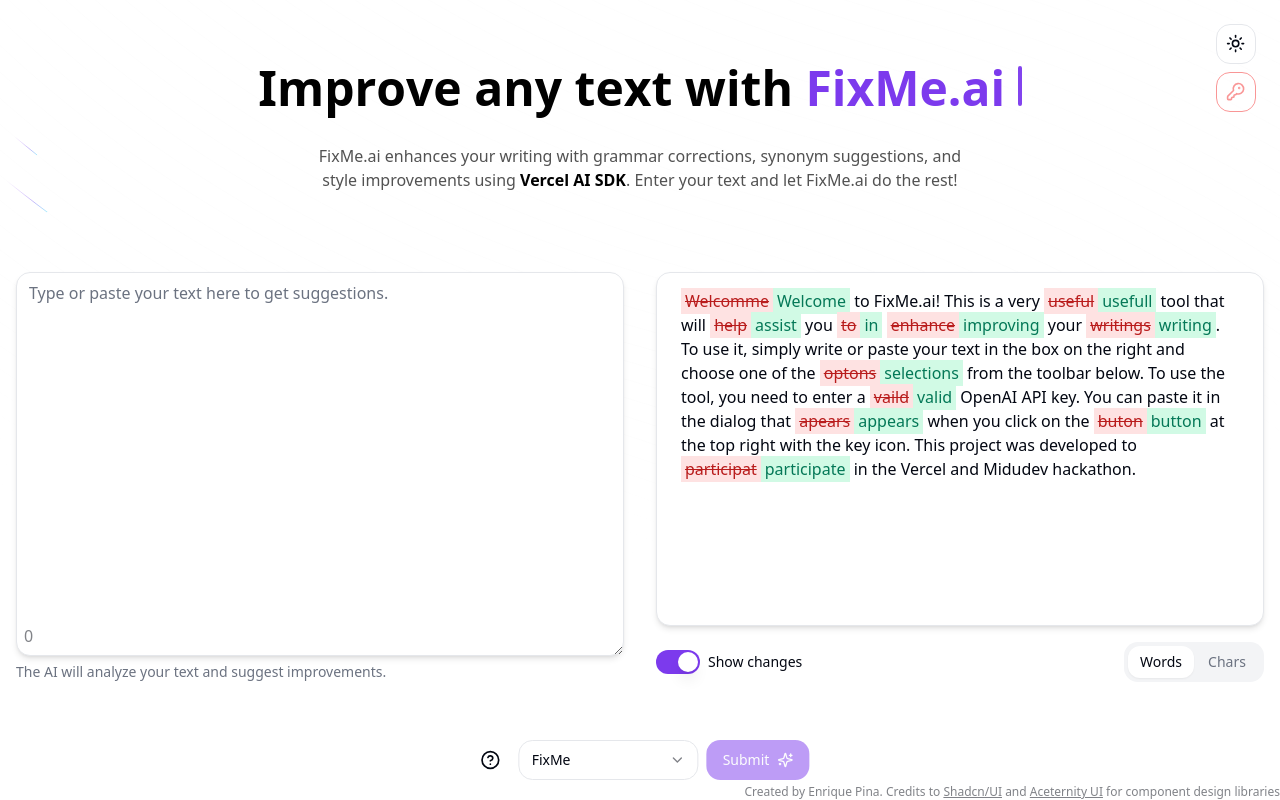
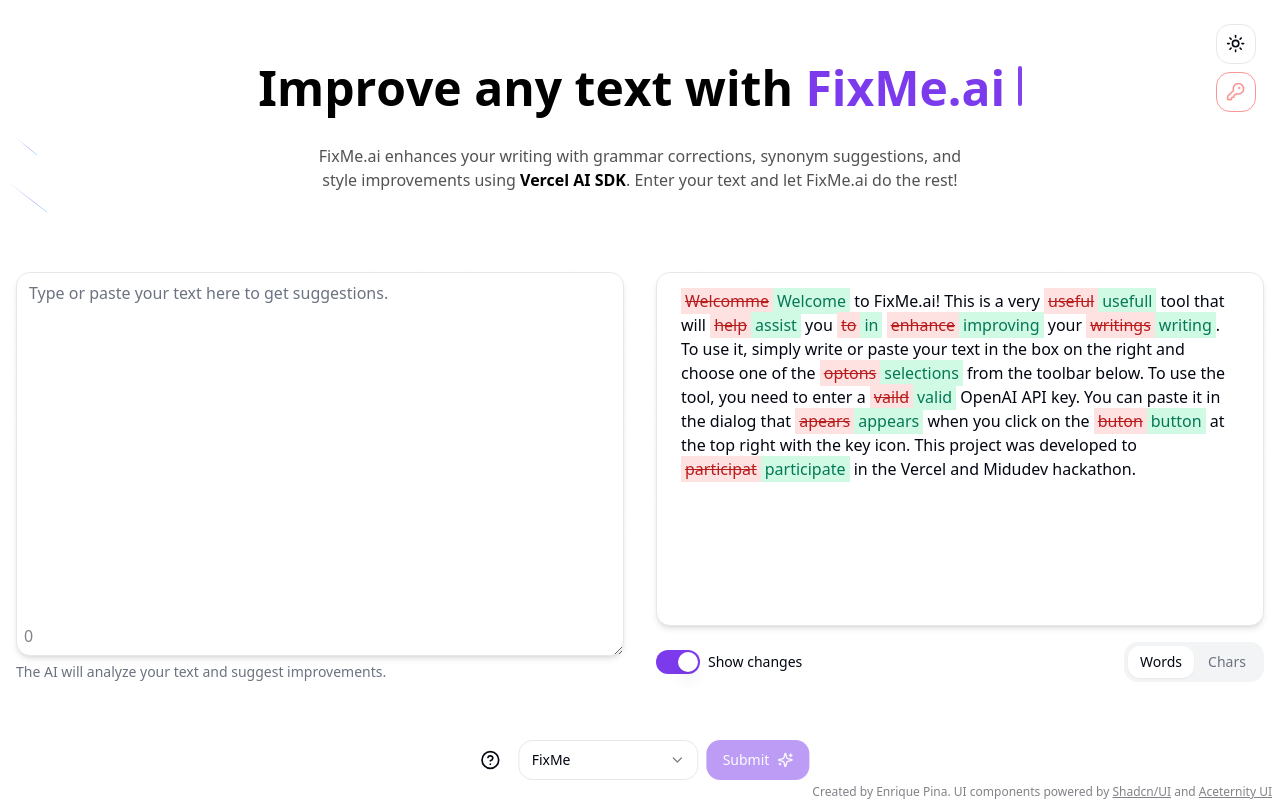
Before and after one commit to enriquepinasgs/fixme-ai, a Next.js app: page / in a window 1280 px wide. Built offline with nearby package versions, Linux system fonts and the light colour scheme.

Commit message:
fix: footer text

```diff
--- a/app/layout.tsx
+++ b/app/layout.tsx
@@ -40,7 +40,7 @@
           disableTransitionOnChange
         >
           {children}
-          <Footer classname="absolute bottom-0 right-0" />
+          <Footer classname="absolute bottom-0 right-0 mr-2" />
           <Toaster />
           <BackgroundBeams />
         </ThemeProvider>
--- a/components/footer.tsx
+++ b/components/footer.tsx
@@ -10,7 +10,7 @@
       )}
     >
       <span>
-        Created by Enrique Pina. Credits to{" "}
+        Created by Enrique Pina. UI components powered by{" "}
         <LinkPreview
           url="https://ui.shadcn.com/"
           isStatic={true}
@@ -28,7 +28,6 @@
         >
           Aceternity UI
         </LinkPreview>{" "}
-        for component design libraries
       </span>
     </footer>
   );
```
